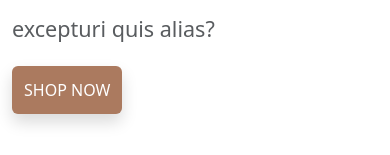
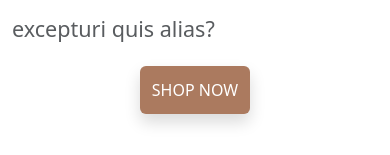
Before and after one commit to faran1385/ComfySloth, a React (Create React App) app: page / in a window 390 px wide. Shown: the part 689-844 px from the top of the page. Built offline with nearby package versions, Linux system fonts and the light colour scheme; no server answers.

Commit message:
add the center display to button in mobile

```diff
--- a/src/Components/HeroSection.js
+++ b/src/Components/HeroSection.js
@@ -13,7 +13,7 @@ export function HeroSection() {
                             doloremque possimus velit! Repudiandae nisi odit, aperiam odio ducimus, obcaecati libero et quia
                             tempora excepturi quis alias?
                         </p>
-                        <div>
+                        <div className={"d-flex justify-content-center justify-content-lg-start"}>
                             <button className={"shadow text-white shop-btn"}>SHOP NOW</button>
                         </div>
                     </div>
```
